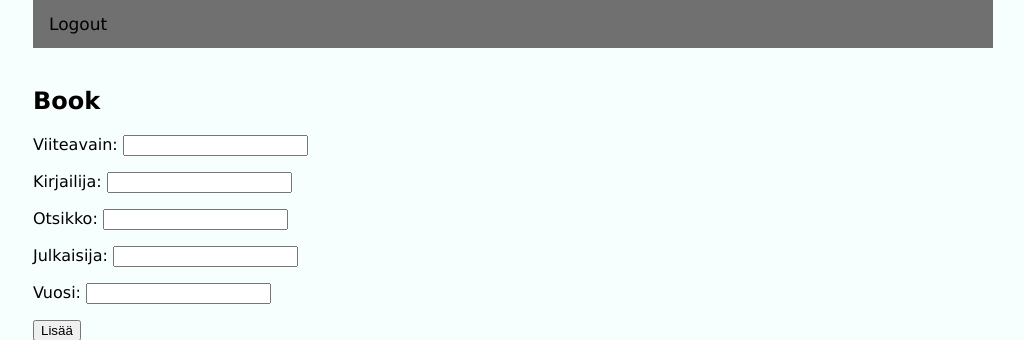
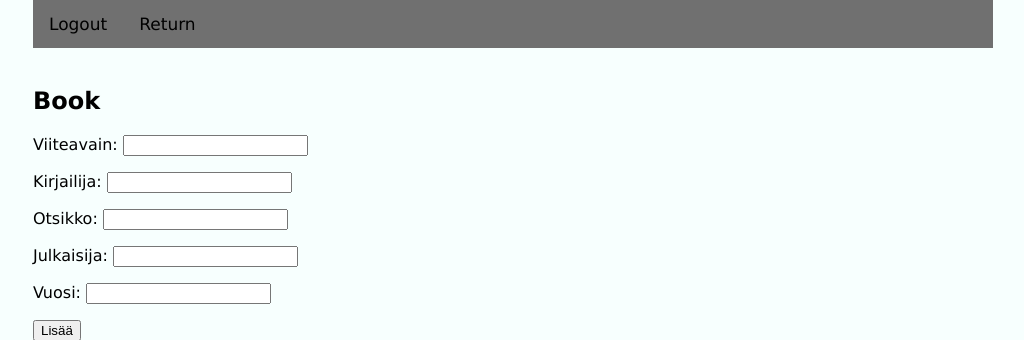
Before and after one commit to roosahut/ohtu-miniprojekti, a Flask app: template src/templates/book.html in a window 1280 px wide. Shown: the part 168-508 px from the top of the page, without its empty margins (127-1151 px from the left). Run offline with Flask 3, Linux system fonts and the light colour scheme; the template is opened without the code that fills it, so the values that code supplies are empty.

Commit message:
add return

```diff
--- a/src/templates/article.html
+++ b/src/templates/article.html
@@ -3,6 +3,7 @@
 
 <div class="topnav">
     <a href="/logout">Logout</a>
+    <a href="/">Return</a>
 </div>
 
 <br>
--- a/src/templates/book.html
+++ b/src/templates/book.html
@@ -3,6 +3,7 @@
 
 <div class="topnav">
     <a href="/logout">Logout</a>
+    <a href="/">Return</a>
 </div>
 
 <br>
--- a/src/templates/inproceedings.html
+++ b/src/templates/inproceedings.html
@@ -3,6 +3,7 @@
 
 <div class="topnav">
     <a href="/logout">Logout</a>
+    <a href="/">Return</a>
 </div>
 
 <br>
--- a/src/templates/master.html
+++ b/src/templates/master.html
@@ -3,8 +3,8 @@
 
 <div class="topnav">
     <a href="/logout">Logout</a>
-  </div>
-<br>
+    <a href="/">Return</a>
+</div>
 
 <h2>Master thesis</h2>
 
```
